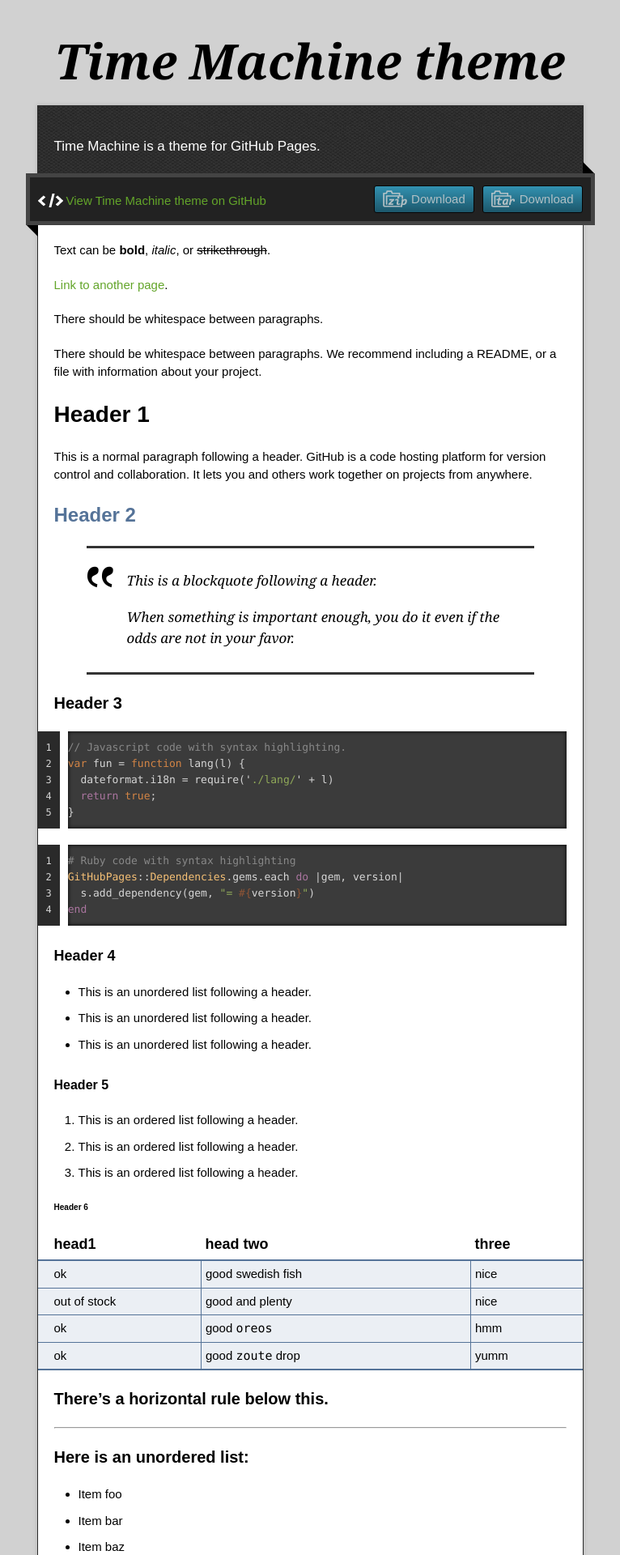
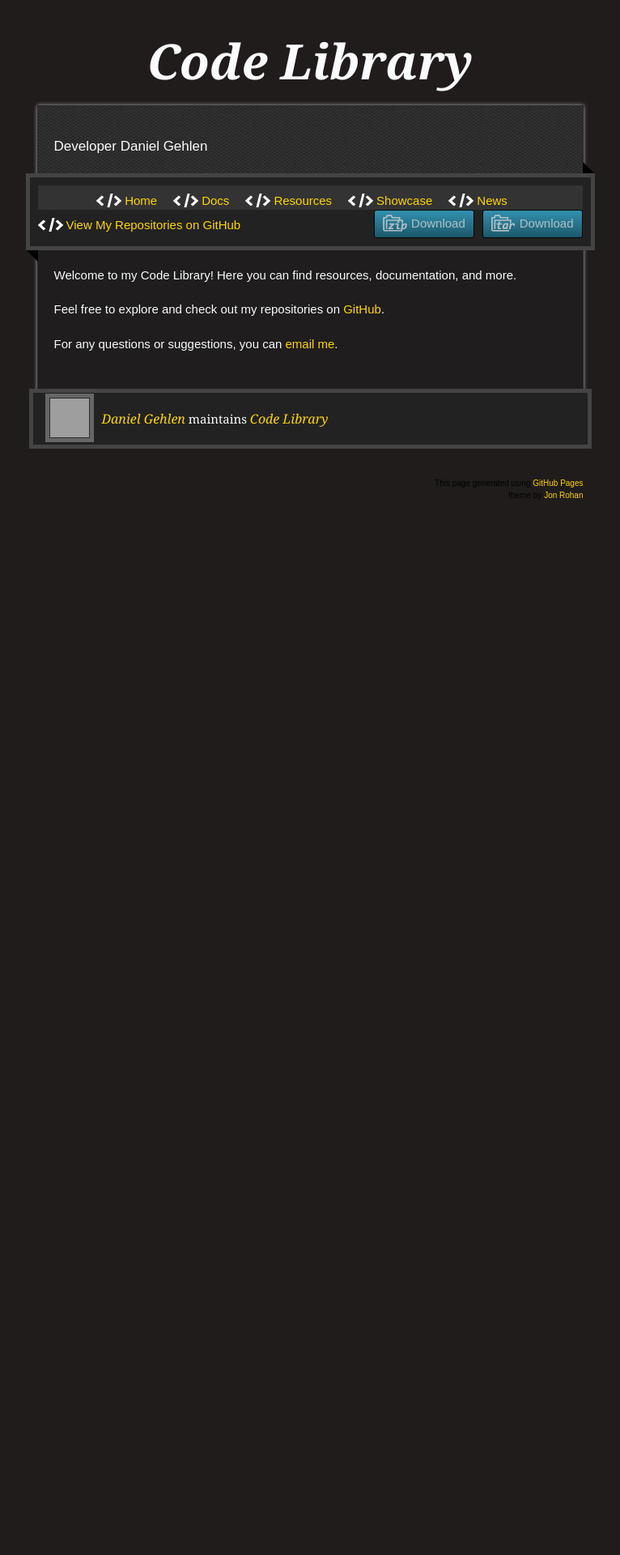
Before and after one commit to Daniel-Gehlen/code.library, a Jekyll site: the page built from index.md, in a window 1280 px wide. Shown: the top 1920 px of the page at 81% size, without its empty margins (257-1023 px from the left). Built offline with Jekyll 4.4.1, drawn with Linux system fonts in a browser that asks for light colours; after the commit the page ends 900 px from its top, so only the background shows below that; some of the changed text lies outside the part shown; grey boxes are pictures that could not be loaded.

Commit message:
modification default.html and jekyll-teme.scss

```diff
--- a/_layouts/default.html
+++ b/_layouts/default.html
@@ -1,55 +1,87 @@
 <!doctype html>
 <!-- The Time Machine GitHub pages theme was designed and developed by Jon Rohan, on Feb 7, 2012. -->
 <!-- Follow him for fun. http://twitter.com/jonrohan. Tail his code on https://github.com/jonrohan -->
-<html lang="{{ site.lang | default: "en-US" }}">
+<html lang="en-US">
 <head>
   <meta charset="utf-8">
   <meta http-equiv="X-UA-Compatible" content="IE=edge">
   <meta name="viewport" content="width=device-width,initial-scale=1">
 
-  <link rel="stylesheet" href="{{ '/assets/css/style.css?v=' | append: site.github.build_revision | relative_url }}">
+  <link rel="stylesheet" href="/assets/css/style.css">
   <script src="https://code.jquery.com/jquery-1.12.4.min.js" integrity="sha256-ZosEbRLbNQzLpnKIkEdrPv7lOy9C27hHQ+Xp8a4MxAQ=" crossorigin="anonymous"></script>
-  <script src="{{ '/assets/js/script.js' | relative_url }}"></script>
+  <script src="/assets/js/script.js"></script>
 
-{% seo %}
+  <!-- Begin Jekyll SEO tag v2.8.0 -->
+  <title>Code Library - Daniel Gehlen</title>
+  <meta name="generator" content="Jekyll v3.10.0" />
+  <meta property="og:title" content="Code Library - Daniel Gehlen" />
+  <meta property="og:locale" content="en_US" />
+  <meta name="description" content="Code Library by Daniel Gehlen - A repository of coding resources and documentation." />
+  <meta property="og:description" content="Code Library by Daniel Gehlen - A repository of coding resources and documentation." />
+  <link rel="canonical" href="http://localhost:4000/" />
+  <meta property="og:url" content="http://localhost:4000/" />
+  <meta property="og:site_name" content="Code Library" />
+  <meta property="og:type" content="website" />
+  <meta name="twitter:card" content="summary" />
+  <meta property="twitter:title" content="Code Library - Daniel Gehlen" />
+  <script type="application/ld+json">
+  {"@context":"https://schema.org","@type":"WebSite","description":"Code Library by Daniel Gehlen - A repository of coding resources and documentation.","headline":"Code Library - Daniel Gehlen","name":"Code Library","url":"http://localhost:4000/"}
+  </script>
+  <!-- End Jekyll SEO tag -->
 
-  {% include head-custom.html %}
+  <!-- start custom head snippets, customize with your own _includes/head-custom.html file -->
+
+  <!-- Setup Google Analytics -->
+
+  <!-- You can set your favicon here -->
+  <!-- link rel="shortcut icon" type="image/x-icon" href="/favicon.ico" -->
+
+  <!-- end custom head snippets -->
+
 </head>
 
 <body>
 
   <div class="wrapper">
     <header>
-      <h1 class="title">{{ site.title | default: site.github.repository_name }}</h1>
+      <h1 class="title">Code Library</h1>
     </header>
     <div id="container">
-      <p class="tagline">{{ site.description | default: site.github.project_tagline }}</p>
+      <p class="tagline">Developer Daniel Gehlen</p>
       <div id="main" role="main">
+
         <div class="download-bar">
         <div class="inner">
-          {% if site.show_downloads %}
-          <a href="{{ site.github.tar_url }}" class="download-button tar"><span>Download</span></a>
-          <a href="{{ site.github.zip_url }}" class="download-button zip"><span>Download</span></a>
-          {% endif %}
-          <a href="{{ site.github.repository_url }}" class="code">View {{ site.title | default: site.github.repository_name }} on GitHub</a>
+
+          <nav>
+            <ul>
+              <li><a href="#home" class="code">Home</a></li>
+              <li><a href="#Docs" class="code">Docs</a></li>
+              <li><a href="#Resources" class="code">Resources</a></li>
+              <li><a href="#Showcase" class="code">Showcase</a></li>
+              <li><a href="#News" class="code">News</a></li>
+            </ul>
+          </nav>
+
+          <a href="" class="download-button tar"><span>Download</span></a>
+          <a href="" class="download-button zip"><span>Download</span></a>
+
+          <a href="https://github.com/Daniel-Gehlen" class="code">View My Repositories on GitHub</a>
+
         </div>
         <span class="blc"></span><span class="trc"></span>
         </div>
+
         <article class="markdown-body">
-          {{ content }}
+          <p>Welcome to my Code Library! Here you can find resources, documentation, and more.</p>
+          <p>Feel free to explore and check out my repositories on <a href="https://github.com/Daniel-Gehlen">GitHub</a>.</p>
+          <p>For any questions or suggestions, you can <a href="mailto:daniel.gehlen@example.com">email me</a>.</p>
         </article>
       </div>
     </div>
     <footer>
       <div class="owner">
-      {% if site.github.is_project_page %}
-      <p><a href="{{ site.github.owner_url }}" class="avatar"><img src="{{ site.github.owner_gravatar_url }}" width="48" height="48"></a> <a href="{{ site.github.owner_url }}">{{ site.github.owner_name }}</a> maintains <a href="{{ site.github.repository_url }}">{{ site.title | default: site.github.repository_name }}</a></p>
-      {% endif %}
-
-       {% if site.github.is_user_page %}
-      <p><a href="{{ site.github.owner_url }}" class="avatar"><img src="{{ site.github.owner_gravatar_url }}" width="48" height="48"></a>View <a href="{{ site.github.owner_url }}">{{ site.github.owner_name }}</a> on <a href="https://www.github.com">GitHub</a></p>
-      {% endif %}
-
+        <p><a href="https://github.com/Daniel-Gehlen" class="avatar"><img src="https://github.com/Daniel-Gehlen.png" width="48" height="48"></a> <a href="https://github.com/Daniel-Gehlen">Daniel Gehlen</a> maintains <a href="https://github.com/Daniel-Gehlen/developer.codeLibrary">Code Library</a></p>
       </div>
       <div class="creds">
         <small>This page generated using <a href="https://pages.github.com/">GitHub Pages</a><br>theme by <a href="https://twitter.com/jonrohan/">Jon Rohan</a></small>
@@ -58,12 +90,9 @@
   </div>
   <div class="current-section">
     <a href="#top">Scroll to top</a>
-    {% if site.show_downloads %}
-    <a href="{{ site.github.tar_url }}" class="tar">tar</a>
-    <a href="{{ site.github.zip_url }}" class="zip">zip</a>
-    <a href="{{ site.github.repository_url }}" class="code">source code</a>
-    {% endif %}
-    <p class="name"></p>
+    <a href="https://github.com/Daniel-Gehlen/developer.codeLibrary/tarball/gh-pages" class="tar">tar</a>
+    <a href="https://github.com/Daniel-Gehlen/developer.codeLibrary/zipball/gh-pages" class="zip">zip</a>
+    <a href="https://github.com/Daniel-Gehlen/developer.codeLibrary" class="code">source code</a>
   </div>
 </body>
 </html>
--- a/_sass/jekyll-theme-time-machine.scss
+++ b/_sass/jekyll-theme-time-machine.scss
@@ -1,16 +1,49 @@
 @import "normalize";
 
 /* Style */
+
+/* Navbar ========================================================================== */
+nav {
+  background-color: #333; /* Define a cor de fundo da navbar */
+  overflow: hidden; /* Evita que o conteúdo ultrapasse os limites da navbar */
+
+}
+
+nav ul {
+  list-style: none; /* Remove os marcadores das listas */
+  padding: 0; /* Remove o padding padrão */
+  margin: 0; /* Remove a margem padrão */
+  display: flex; /* Usa Flexbox para alinhamento dos itens */
+  justify-content: center;
+
+}
+
+
+
+nav ul li a {
+  display: block; /* Faz com que o link ocupe o bloco inteiro */
+  text-align: center; /* Alinha o texto no centro */
+  padding: 0 20px; /* Espaçamento interno */
+  text-decoration: none; /* Remove o sublinhado dos links */
+
+}
+
+/* Mobile Responsivo */
+@media screen and (max-width: 768px) {
+  nav ul {
+      flex-direction: column; /* Empilha os itens na vertical */
+  }
+}
 
 body {
   font-size: 15px;
   font-family: Arial, Arial, Helvetica, sans-serif;
   line-height: 1.5;
-  background: #D1D1D1;
+  background: #201c1c;
 }
 
 a {
-  color: #63a52a;
+  color: gold;
   text-decoration: none;
   transition: opacity ease-in-out 0.3s;
   -webkit-transition: opacity ease-in-out 0.3s;  /* Safari <=6.1, Android <= 4.3 */
@@ -18,7 +51,7 @@ a {
 
 a:hover {
   text-decoration: underline;
-  color: #90D355;
+  color: rgb(0, 152, 253);
 }
 
 code, pre {
@@ -32,6 +65,7 @@ h1.title {
   font-style: italic;
   font-family:Georgia, serif;
   text-align: center;
+  color: #fafbfc;
 }
 
 .wrapper {
@@ -41,20 +75,20 @@ h1.title {
 
 #container {
   border: 1px solid #2a2a2a;
-  background: #ddd url(../images/pattern.png);
+  background: #fafbfc url(../images/pattern.png);
   box-shadow: 0 0 5px #b1b1b1;
 }
 
 p.tagline {
   padding: 20px 20px 0;
-  color: #fff;
+  color: #fafbfc;
   font-size: 17px;
 }
 
 #main {
   margin-top: 20px;
   padding: 0 20px 90px;
-  background-color: #fff;
+  background-color: #1f1d1d;
 }
 
 .download-bar {
@@ -295,11 +329,13 @@ footer .owner img {
 
 footer .owner p {
   font-family:Georgia, serif;
+  color: #fafbfc;
 }
 
 footer .owner p a {
   font-size: 16px;
   font-style: italic;
+
 }
 
 /* Markdown */
@@ -326,6 +362,10 @@ footer .owner p a {
 .markdown-body h5,
 .markdown-body h6 {
   font-weight: bold;
+}
+
+.markdown-body p {
+  color: #fafbfc;
 }
 
 .markdown-body h1 {
@@ -392,6 +432,7 @@ footer .owner p a {
 .markdown-body dd,
 .markdown-body dd p {
   margin-bottom: 10px;
+
 }
 
 .markdown-body li pre,
```
